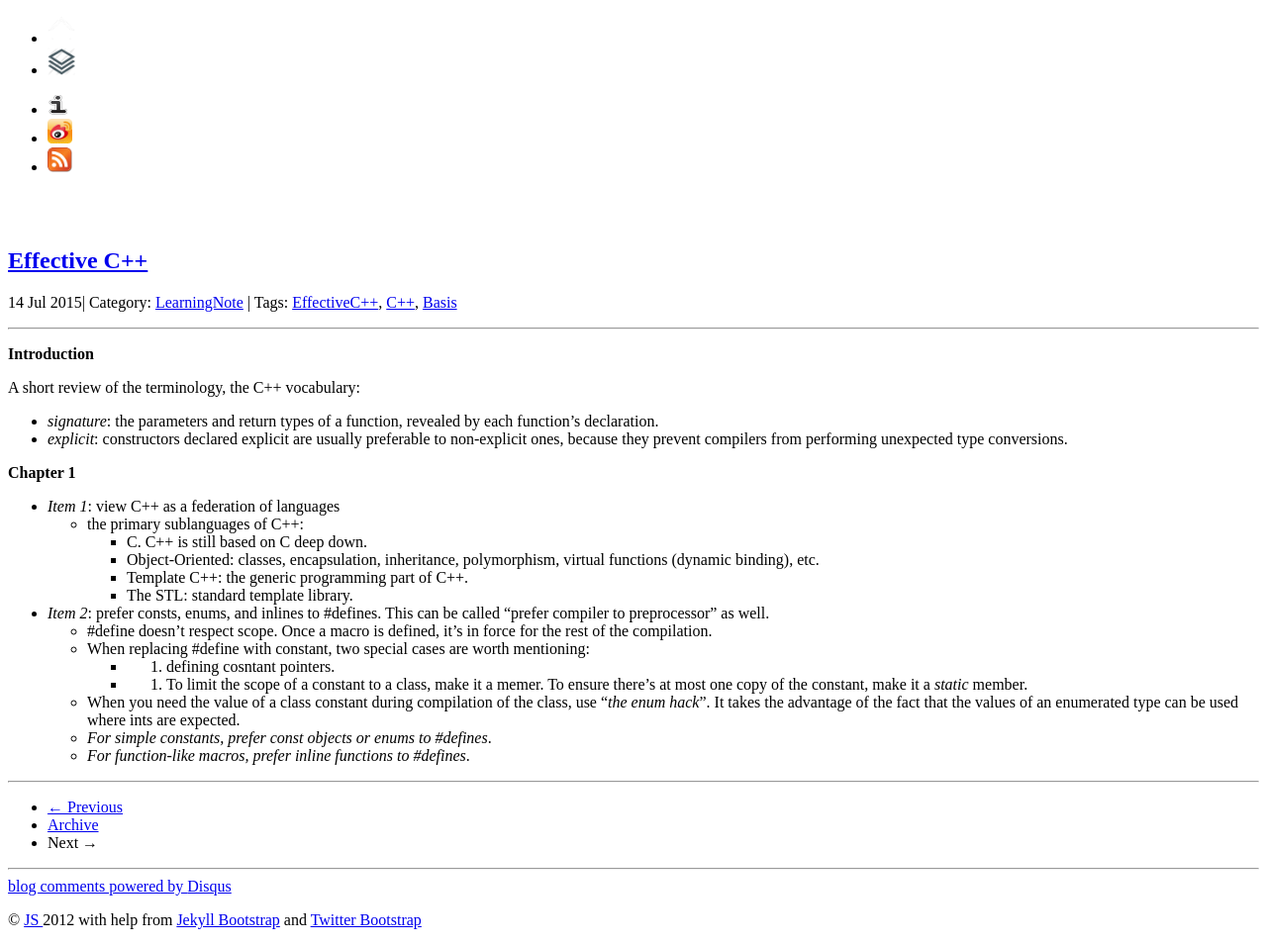
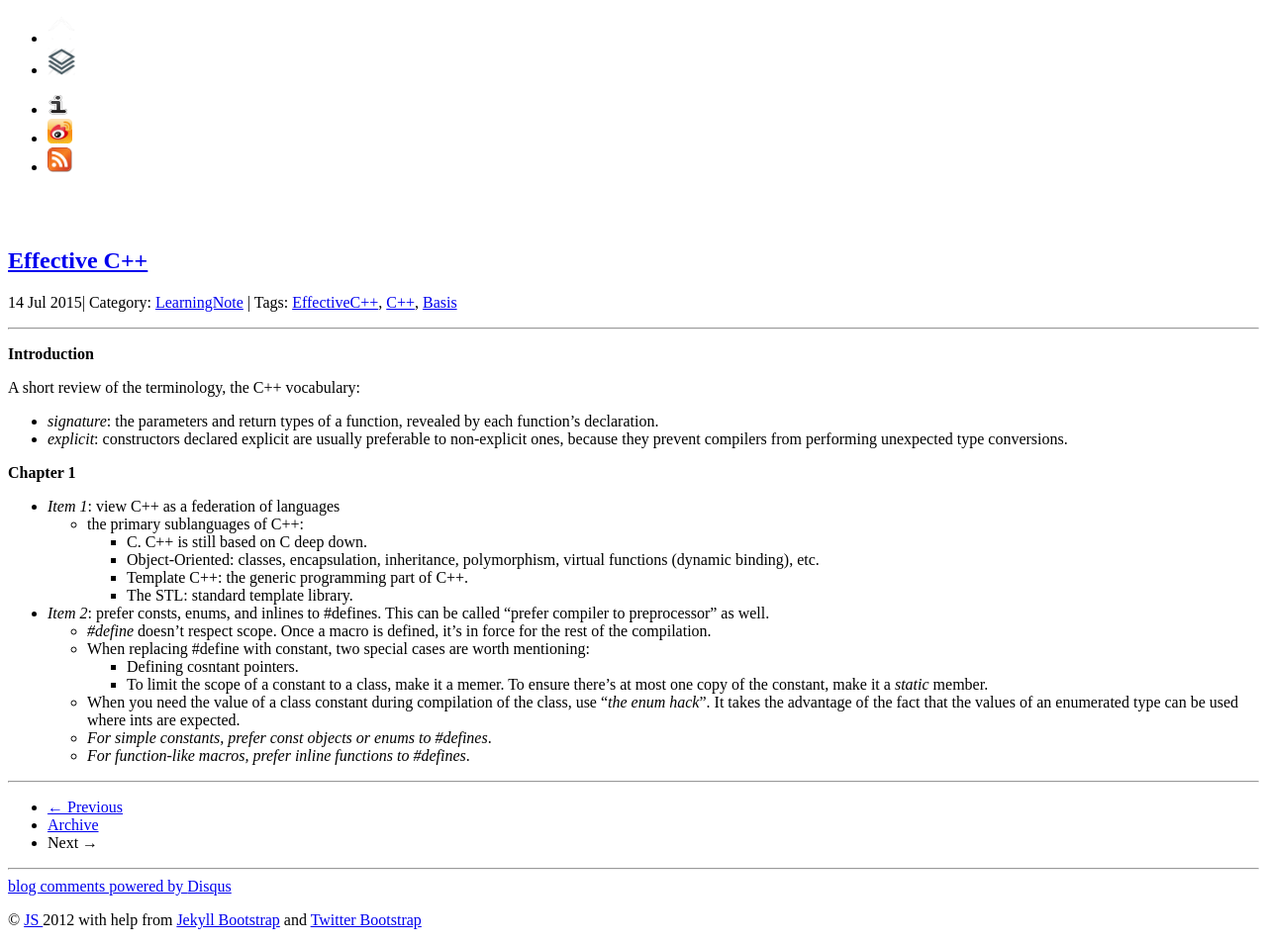
Before and after one commit to 0xAS/0xas.github.com, a Jekyll site: the page built from _posts/2015-07-14-Effective-C++.md, in a window 1280 px wide. Shown: the whole page at 99% size. Built offline with Jekyll 4.4.1, drawn with Linux system fonts in a browser that asks for light colours; comment, search, counter and statistics services are not loaded; part of the change alters nothing that is shown.

```diff
--- a/_posts/2015-07-14-Effective-C++.md
+++ b/_posts/2015-07-14-Effective-C++.md
@@ -20,10 +20,10 @@ A short review of the terminology, the C++ vocabulary:
         * Template C++: the generic programming part of C++.
         * The STL: standard template library.
 - *Item 2*: prefer consts, enums, and inlines to #defines. This can be called "prefer compiler to preprocessor" as well.
-    + #define doesn't respect scope. Once a macro is defined, it's in force for the rest of the compilation.
+    + *#define* doesn't respect scope. Once a macro is defined, it's in force for the rest of the compilation.
     + When replacing #define with constant, two special cases are worth mentioning:
-        * 1. defining cosntant pointers.
-        * 2. To limit the scope of a constant to a class, make it a memer. To ensure there's at most one copy of the constant, make it a *static* member.
+        * Defining cosntant pointers.
+        * To limit the scope of a constant to a class, make it a memer. To ensure there's at most one copy of the constant, make it a *static* member.
     + When you need the value of a class constant during compilation of the class, use "*the enum hack*". It takes the advantage of the fact that the values of an enumerated type can be used where ints are expected.
     + *For simple constants, prefer const objects or enums to #defines*.
     + *For function-like macros, prefer inline functions to #defines*.
```
